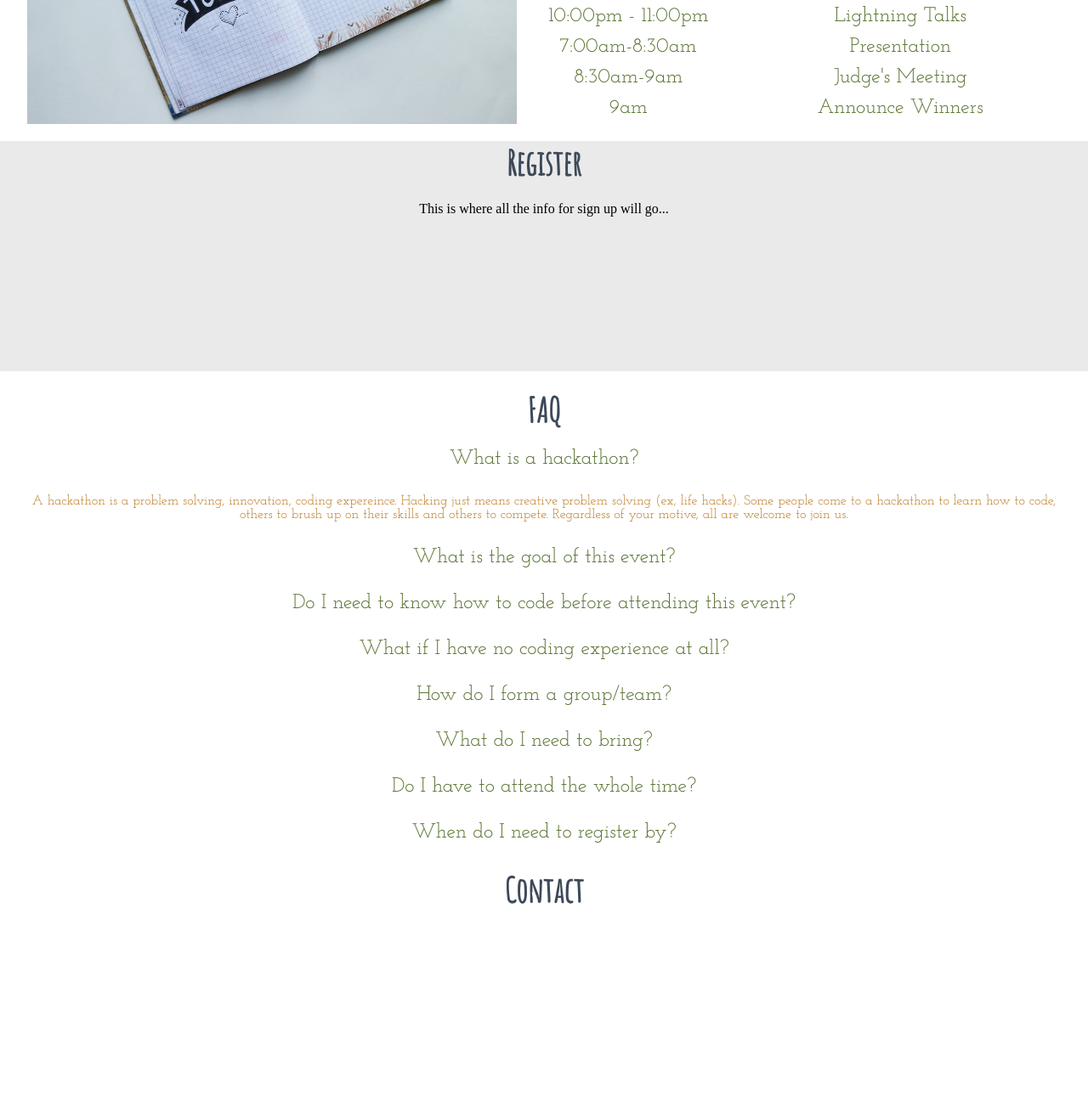
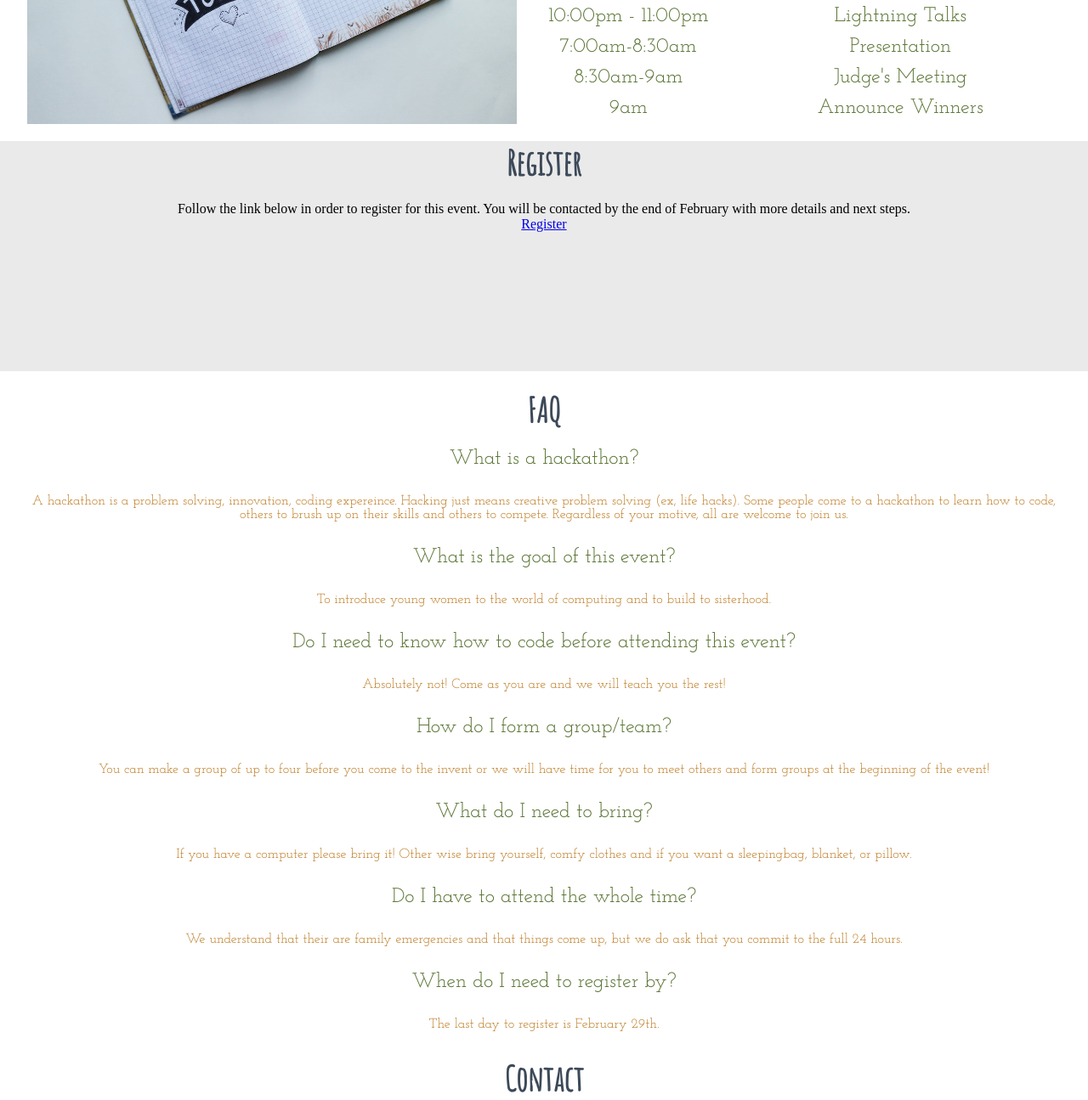
Before and after one commit to Izsiebelle/helloworld-hackathon, a plain HTML site: page index.html in a window 1280 px wide. Shown: the part 1734-3029 px from the top of the page at 85% size. Before the commit the page ends 2807 px from the top, so only its background shows below. Drawn offline with Linux system fonts and the light colour scheme; a web font is replaced by a local one.

Commit message:
Updated form and Q and A

```diff
--- a/index.html
+++ b/index.html
@@ -82,7 +82,8 @@
 	<article class="register-article">
 		<h2 class="section-heading"> Register</h2>
 		<div class="register-info">
-					<p class="register-text">This is where all the info for sign up will go...</p>
+					<p class="register-text">Follow the link below in order to register for this event. You will be contacted by the end of February with more details and next steps.</p>
+					<p class="register-text"><a href="https://forms.gle/fskHXHPAhcrY3bJK7">Register</a></p>
 		</div>
 	</article>
 </section>
@@ -94,19 +95,17 @@
 			<li class="question">What is a hackathon?</li>
 			<li class="answer">A hackathon is a problem solving, innovation, coding expereince. Hacking just means creative problem solving (ex, life hacks). Some people come to a hackathon to learn how to code, others to brush up on their skills and others to compete. Regardless of your motive, all are welcome to join us. </li>
 			<li class="question">What is the goal of this event?</li>
-			<li class="answer"> </li>
+			<li class="answer"> To introduce young women to the world of computing and to build to sisterhood. </li>
 			<li class="question">Do I need to know how to code before attending this event?</li>
-			<li class="answer"> </li>
-			<li class="question">What if I have no coding experience at all?</li>
-			<li class="answer"> </li>
+			<li class="answer"> Absolutely not! Come as you are and we will teach you the rest!</li>
 			<li class="question">How do I form a group/team?</li>
-			<li class="answer"> </li>
+			<li class="answer"> You can make a group of up to four before you come to the invent or we will have time for you to meet others and form groups at the beginning of the event!</li>
 			<li class="question">What do I need to bring?</li>
-			<li class="answer"> </li>
+			<li class="answer">If you have a computer please bring it! Other wise bring yourself, comfy clothes and if you want a sleepingbag, blanket, or pillow.</li>
 			<li class="question">Do I have to attend the whole time?</li>
-			<li class="answer"> </li>
+			<li class="answer">We understand that their are family emergencies and that things come up, but we do ask that you commit to the full 24 hours.</li>
 			<li class="question">When do I need to register by?</li>
-			<li class="answer"> </li>
+			<li class="answer">The last day to register is February 29th. </li>
 		</ul>
 	</article>
 </section>
```
